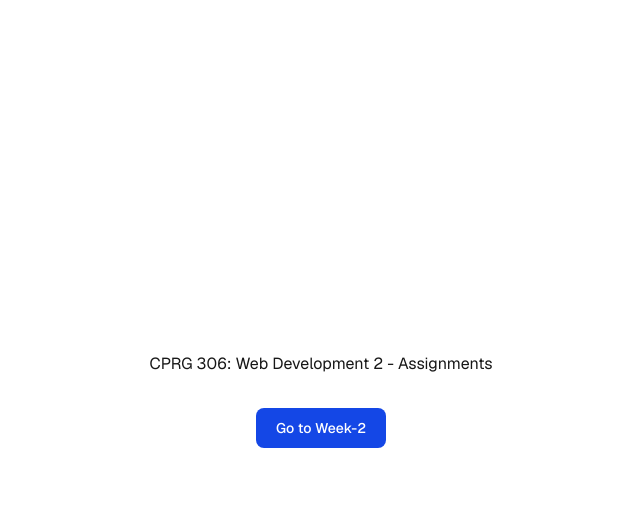
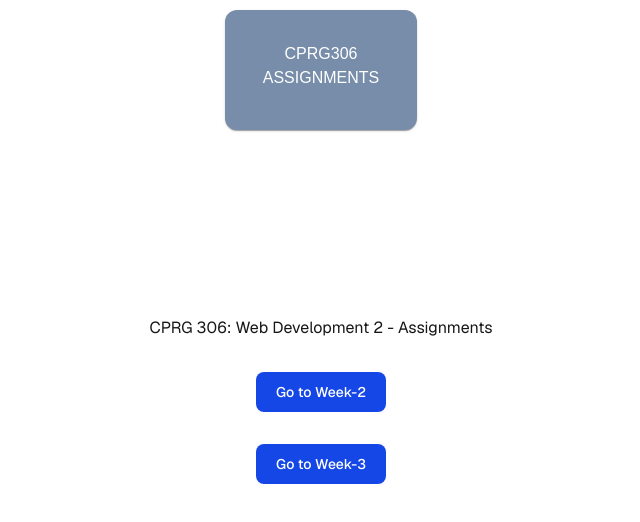
Before and after one commit to FKyleCarlos/cprg306-assignments, a Next.js app: page / in a window 1280 px wide. Shown: the top 522 px of the page, without its empty margins (319-959 px from the left). Built offline with nearby package versions, Linux system fonts and the light colour scheme.

Commit message:
Updated main page and layout
Added page element for site layout

Updated main page with week-3 button

```diff
--- a/app/layout.js
+++ b/app/layout.js
@@ -1,5 +1,8 @@
 import { Geist, Geist_Mono } from "next/font/google";
 import "./globals.css";
+import Card from '@mui/material/Card'
+import Link from "next/link";
+import { CardContent } from "@mui/material";
 
 const geistSans = Geist({
   variable: "--font-geist-sans",
@@ -16,12 +19,27 @@ export const metadata = {
   description: "Generated by create next app",
 };
 
+function SiteTitle() {
+  return(
+        <div className="flex justify-center text-center">
+          <Card sx={{ backgroundColor: "#778DA9", color: "white",
+            width: "15%", minHeight: "10vh", borderRadius: 3, padding: 2, position: "absolute", marginTop: "10px"}}>
+                <CardContent>
+                  <h1><Link href="/">CPRG306 ASSIGNMENTS</Link></h1>
+                </CardContent>
+          </Card>
+        </div>
+  )
+
+}
+
 export default function RootLayout({ children }) {
   return (
     <html lang="en">
       <body
         className={`${geistSans.variable} ${geistMono.variable} antialiased`}
       >
+       <SiteTitle/>
         {children}
       </body>
     </html>
--- a/app/page.js
+++ b/app/page.js
@@ -6,7 +6,10 @@ export default function Home() {
       <main className="flex flex-col gap-[32px] row-start-2 items-center">
         <h1>CPRG 306: Web Development 2 - Assignments</h1>
         <Link href="/week-2" className="text-white bg-blue-700 hover:bg-blue-800 focus:ring-4 focus:ring-blue-300 font-medium rounded-lg text-sm px-5 py-2.5 dark:bg-blue-600 dark:hover:bg-blue-700 focus:outline-none dark:focus:ring-blue-800">
-        Go to Week-2
+          Go to Week-2
+        </Link>
+        <Link href="/week-3" className="text-white bg-blue-700 hover:bg-blue-800 focus:ring-4 focus:ring-blue-300 font-medium rounded-lg text-sm px-5 py-2.5 dark:bg-blue-600 dark:hover:bg-blue-700 focus:outline-none dark:focus:ring-blue-800">
+          Go to Week-3
         </Link>
       </main>
     </div>
--- a/app/week-2/page.js
+++ b/app/week-2/page.js
@@ -6,7 +6,7 @@ export default function Page() {
     <main>
         <Link className="text-white bg-blue-700 hover:bg-blue-800 focus:ring-4 focus:ring-blue-300 font-medium rounded-lg text-sm px-5 py-2.5 dark:bg-blue-600 dark:hover:bg-blue-700 focus:outline-none dark:focus:ring-blue-800" href="/">←</Link>
         <h1>Shopping List</h1>
-        <StudentInfo></StudentInfo>
+        <StudentInfo/>
     </main>
   );
 }
```
